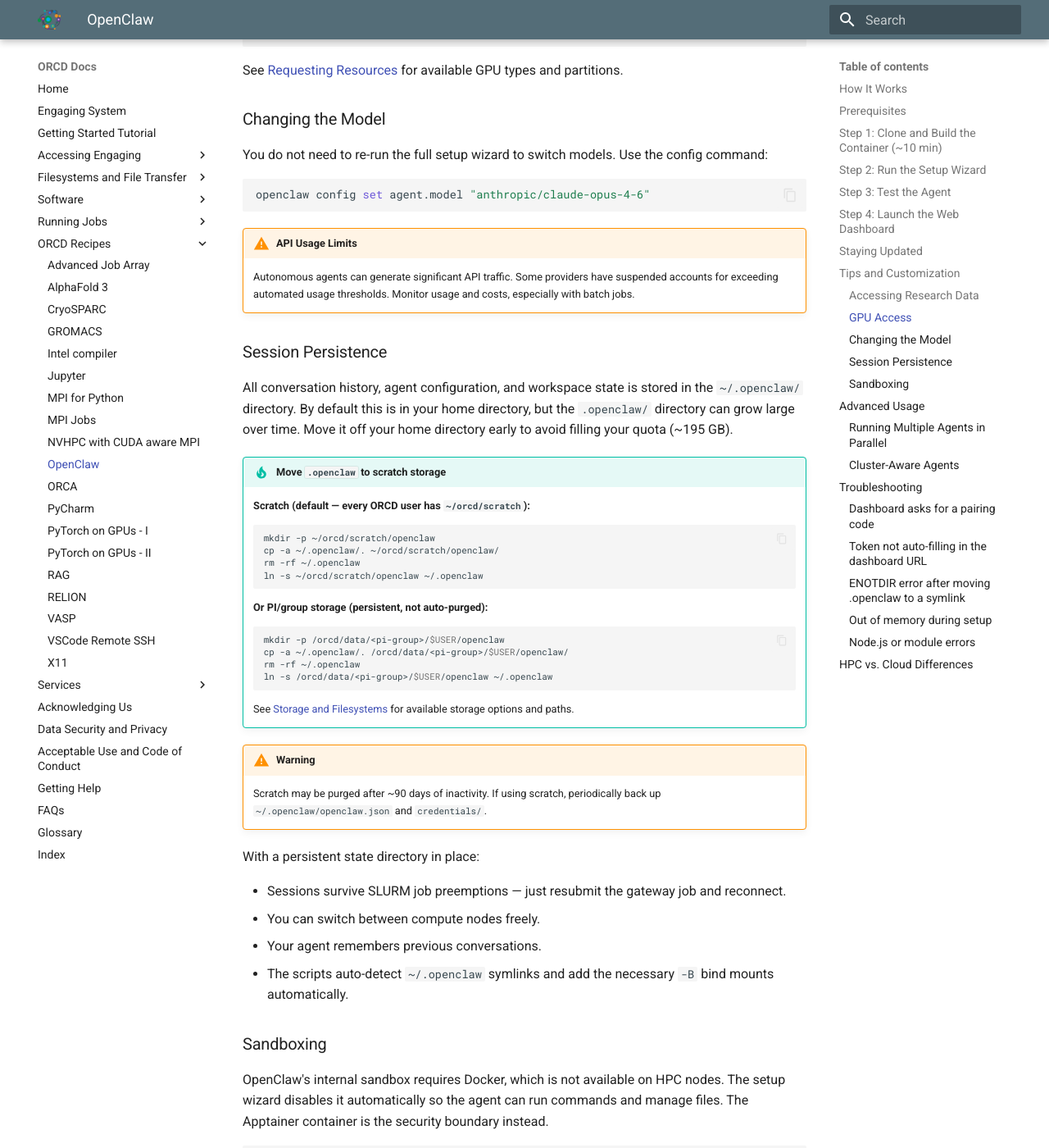
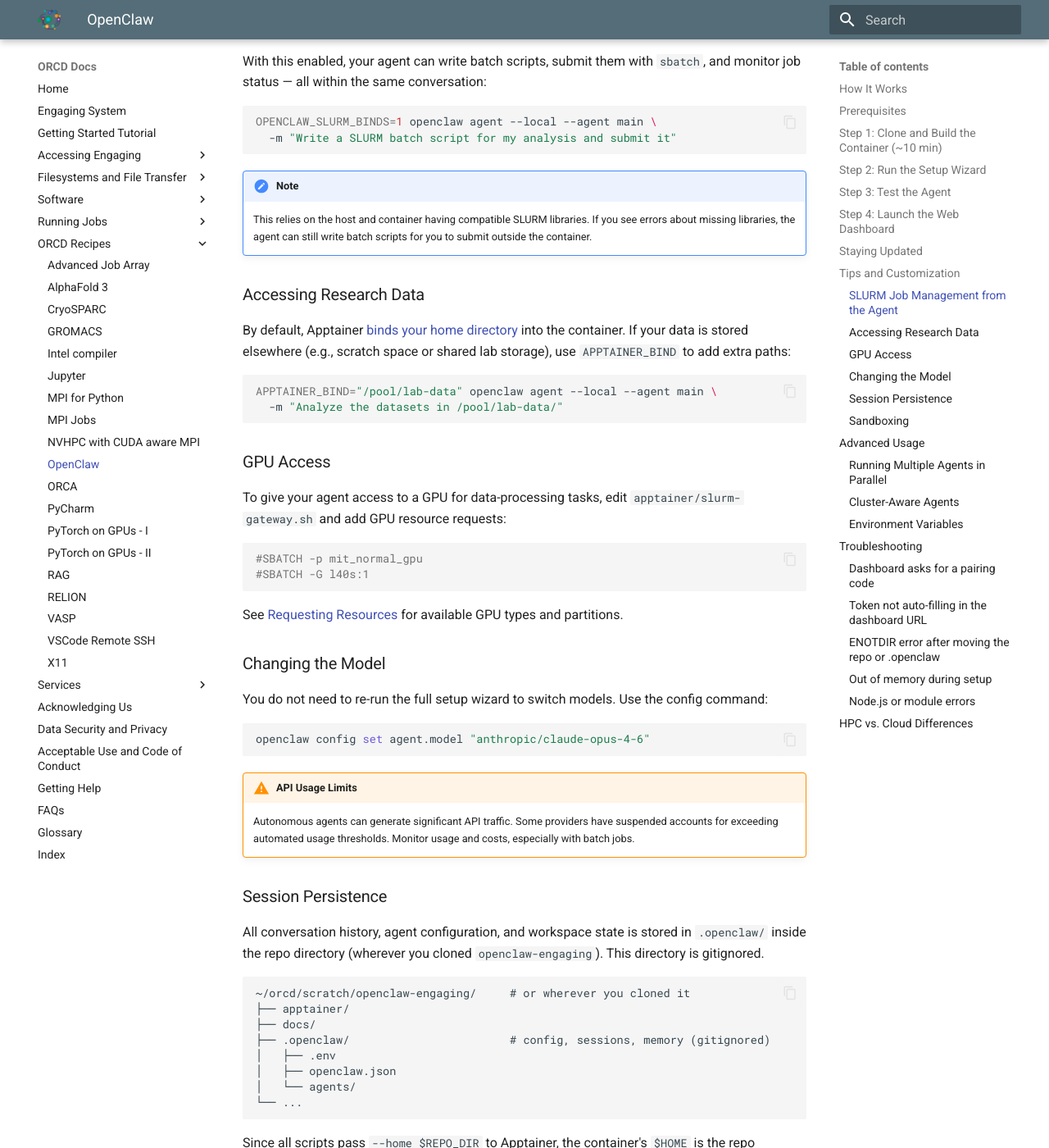
Before and after one commit to mit-orcd/orcd-docs-edit, an MkDocs documentation site: the page built from docs/recipes/openclaw-engaging.md, in a window 1280 px wide and 1400 px high, scrolled down 5005 px. Shown: the whole window at 82% size. Built offline with MkDocs 1.6.1 and Material for MkDocs 9.7.7, drawn with Linux system fonts in a browser that asks for light colours; some of the changed text lies outside the part shown.

Commit message:
Sync recipe with three new fork features
- Container home = repo dir: scripts pass --home $REPO_DIR to Apptainer,
  so .openclaw/ lives in the repo (gitignored). Clone on scratch to avoid
  home quota. Replaces symlink approach as primary recommendation.
- SLURM access: OPENCLAW_SLURM_BINDS=1 binds sbatch/squeue/scancel/sinfo
  into the container so the agent can submit and manage jobs directly.
- Containall support: OPENCLAW_CONTAINALL=1 for strict filesystem isolation.
  Scripts auto-bind home and /tmp; extra dirs via APPTAINER_BIND.
- Add environment variables reference table to Advanced Usage section.

Made-with: Cursor

````diff
--- a/docs/recipes/openclaw-engaging.md
+++ b/docs/recipes/openclaw-engaging.md
@@ -38,9 +38,8 @@ additions for SLURM and Apptainer.
 The OpenClaw gateway runs inside a read-only Apptainer `.sif` container on a
 SLURM compute node. The agent calls cloud LLM APIs over HTTPS — no local GPU is
 needed for inference. All agent state (conversation history, configuration,
-workspace) is stored in a persistent directory (we recommend using scratch
-space — see [Session Persistence](#session-persistence)), so it survives job
-preemptions.
+workspace) is stored in `.openclaw/` inside the repo directory, so it survives
+job preemptions.
 
 You access the web dashboard from your laptop via an SSH tunnel through a login
 node, similar to the [port forwarding approach used for Jupyter](jupyter.md#port-forwarding).
@@ -75,13 +74,21 @@ Compute node (SLURM job)
 
 ## Step 1: Clone and Build the Container (~10 min)
 
-Log in to a login node and clone the repository:
+Log in to a login node and clone the repository. To avoid home directory quota
+issues, clone to scratch:
 
 ```bash
 ssh <username>@orcd-login.mit.edu
+cd ~/orcd/scratch
 git clone https://github.com/qsimeon/openclaw-engaging.git
 cd openclaw-engaging
 ```
+
+!!! tip
+    All scripts set the container's `$HOME` to the repo directory, so all
+    OpenClaw state (`.openclaw/`) lives alongside the repo — not in your real
+    home directory. Cloning on scratch or PI/group storage keeps everything
+    off your home quota automatically.
 
 Load the Apptainer module and build the container image on a compute node:
 
@@ -156,7 +163,7 @@ your agent. The 1-click launcher submits the SLURM job, waits for it to start,
 and prints the SSH tunnel command and dashboard URL:
 
 ```bash
-cd ~/openclaw-engaging
+cd ~/orcd/scratch/openclaw-engaging  # or wherever you cloned the repo
 ./apptainer/start-gateway.sh
 ```
 
@@ -215,16 +222,39 @@ rebuilds the container. You can also check for updates without applying them:
 
 ## Tips and Customization
 
+### SLURM Job Management from the Agent
+
+The agent can submit and manage SLURM jobs directly from inside the container.
+Set `OPENCLAW_SLURM_BINDS=1` to bind-mount the host's SLURM commands
+(`sbatch`, `squeue`, `scancel`, `sinfo`, `srun`, `sacct`) into the container:
+
+```bash
+OPENCLAW_SLURM_BINDS=1 ./apptainer/start-gateway.sh
+```
+
+With this enabled, your agent can write batch scripts, submit them with
+`sbatch`, and monitor job status — all within the same conversation:
+
+```bash
+OPENCLAW_SLURM_BINDS=1 openclaw agent --local --agent main \
+  -m "Write a SLURM batch script for my analysis and submit it"
+```
+
+!!! note
+    This relies on the host and container having compatible SLURM libraries.
+    If you see errors about missing libraries, the agent can still write batch
+    scripts for you to submit outside the container.
+
 ### Accessing Research Data
 
 By default, Apptainer
 [binds your home directory](../software/apptainer.md#more-on-using-singularity)
 into the container. If your data is stored elsewhere (e.g., scratch space or
-shared lab storage), bind additional paths in `apptainer/slurm-gateway.sh` using
-the `-B` flag:
+shared lab storage), use `APPTAINER_BIND` to add extra paths:
 
 ```bash
-apptainer exec -B /path/to/data apptainer/openclaw.sif openclaw gateway ...
+APPTAINER_BIND="/pool/lab-data" openclaw agent --local --agent main \
+  -m "Analyze the datasets in /pool/lab-data/"
 ```
 
 ### GPU Access
@@ -257,27 +287,35 @@ openclaw config set agent.model "anthropic/claude-opus-4-6"
 ### Session Persistence
 
 All conversation history, agent configuration, and workspace state is stored in
-the `~/.openclaw/` directory. By default this is in your home directory, but
-the `.openclaw/` directory can grow large over time. Move it off your home
-directory early to avoid filling your quota (~195 GB).
+`.openclaw/` inside the repo directory (wherever you cloned `openclaw-engaging`).
+This directory is gitignored.
 
-!!! tip "Move `.openclaw` to scratch storage"
-    **Scratch (default — every ORCD user has `~/orcd/scratch`):**
+```
+~/orcd/scratch/openclaw-engaging/     # or wherever you cloned it
+├── apptainer/
+├── docs/
+├── .openclaw/                        # config, sessions, memory (gitignored)
+│   ├── .env
+│   ├── openclaw.json
+│   └── agents/
+└── ...
+```
+
+Since all scripts pass `--home $REPO_DIR` to Apptainer, the container's `$HOME`
+is the repo directory — not your real home directory. This means:
+
+- **No home quota issues** if you cloned to scratch or PI/group storage
+- Sessions survive SLURM job preemptions — just resubmit the gateway job and
+  reconnect
+- You can switch between compute nodes freely
+- Your agent remembers previous conversations
+
+!!! tip "Moving an existing clone to scratch"
+    If you originally cloned to your home directory:
 
     ```bash
-    mkdir -p ~/orcd/scratch/openclaw
-    cp -a ~/.openclaw/. ~/orcd/scratch/openclaw/
-    rm -rf ~/.openclaw
-    ln -s ~/orcd/scratch/openclaw ~/.openclaw
-    ```
-
-    **Or PI/group storage (persistent, not auto-purged):**
-
-    ```bash
-    mkdir -p /orcd/data/<pi-group>/$USER/openclaw
-    cp -a ~/.openclaw/. /orcd/data/<pi-group>/$USER/openclaw/
-    rm -rf ~/.openclaw
-    ln -s /orcd/data/<pi-group>/$USER/openclaw ~/.openclaw
+    mv ~/openclaw-engaging ~/orcd/scratch/
+    ln -s ~/orcd/scratch/openclaw-engaging ~/openclaw-engaging
     ```
 
     See [Storage and Filesystems](../filesystems-file-transfer/filesystems.md)
@@ -285,16 +323,8 @@ directory early to avoid filling your quota (~195 GB).
 
 !!! warning
     Scratch may be purged after ~90 days of inactivity. If using scratch,
-    periodically back up `~/.openclaw/openclaw.json` and `credentials/`.
-
-With a persistent state directory in place:
-
-- Sessions survive SLURM job preemptions — just resubmit the gateway job and
-  reconnect.
-- You can switch between compute nodes freely.
-- Your agent remembers previous conversations.
-- The scripts auto-detect `~/.openclaw` symlinks and add the necessary `-B`
-  bind mounts automatically.
+    periodically back up `.openclaw/openclaw.json` and `.openclaw/credentials/`.
+    PI/group storage (`/orcd/data/<pi-group>/`) is not auto-purged.
 
 ### Sandboxing
 
@@ -302,10 +332,6 @@ OpenClaw's internal sandbox requires Docker, which is not available on HPC
 nodes. The setup wizard disables it automatically so the agent can run
 commands and manage files. The Apptainer container is the security boundary
 instead.
-
-```bash
-openclaw config set agents.defaults.sandbox.mode off
-```
 
 !!! note "Sandboxing approach"
     The scripts disable OpenClaw's internal sandbox (it requires Docker,
@@ -317,16 +343,20 @@ openclaw config set agents.defaults.sandbox.mode off
     agent explore the filesystem, discover datasets, and understand how
     paths connect.
 
-    For stricter isolation, use `--containall` with explicit `-B` bind
-    mounts — but note this limits the agent's ability to explore the
-    filesystem:
+    For stricter isolation, set `OPENCLAW_CONTAINALL=1` to prevent
+    auto-mounting and control exactly what the agent can see:
 
     ```bash
-    apptainer run \
-      --containall \
-      --home ~/orcd/scratch/openclaw \
-      --bind /path/to/project:/workspace \
-      apptainer/openclaw.sif gateway run
+    OPENCLAW_CONTAINALL=1 ./apptainer/start-gateway.sh
+    ```
+
+    The scripts automatically bind `$HOME` and `/tmp` in containall mode.
+    To grant access to additional directories, use `APPTAINER_BIND`:
+
+    ```bash
+    OPENCLAW_CONTAINALL=1 APPTAINER_BIND="~/my-project" \
+      openclaw agent --local --agent main \
+      -m "Analyze the data in ~/my-project/"
     ```
 
 ## Advanced Usage
@@ -356,6 +386,20 @@ system, ORCD documentation links):
 
 The agent loads this context automatically at the start of every session.
 
+### Environment Variables
+
+All scripts support these environment variables:
+
+| Variable | Default | Description |
+|----------|---------|-------------|
+| `OPENCLAW_SLURM_BINDS` | off | Bind SLURM commands (`sbatch`, `squeue`, etc.) into the container |
+| `OPENCLAW_CONTAINALL` | off | Strict filesystem isolation (`--containall`) |
+| `OPENCLAW_GATEWAY_PORT` | `18790` | Gateway port (gateway scripts only) |
+| `OPENCLAW_LOGIN_NODE` | `orcd-login.mit.edu` | Login node for SSH tunnel info |
+| `OPENCLAW_AGENT` | `main` | Agent name (batch/gateway scripts) |
+| `OPENCLAW_PROMPT` | *(greeting)* | Task prompt (batch script only) |
+| `APPTAINER_BIND` | *(none)* | Extra directories to bind into the container |
+
 ## Troubleshooting
 
 ### Dashboard asks for a pairing code
@@ -376,12 +420,12 @@ The `start-gateway.sh` output includes a URL with `?token=...`. If the
 token does not auto-fill after opening the URL, copy the full token from
 the output and paste it into the authentication prompt in the dashboard.
 
-### ENOTDIR error after moving `.openclaw` to a symlink
+### ENOTDIR error after moving the repo or `.openclaw`
 
-If the gateway fails with `ENOTDIR` after moving `~/.openclaw` to scratch
-or PI storage via symlink, the running gateway still has stale file handles
-to the old path. Cancel the SLURM job and relaunch — the new gateway
-process will follow the symlink correctly.
+If the gateway fails with `ENOTDIR` after moving the repo directory or
+creating a symlink, the running gateway still has stale file handles to the
+old path. Cancel the SLURM job and relaunch — the new gateway process will
+resolve the new paths correctly.
 
 ### Out of memory during setup
 
````
